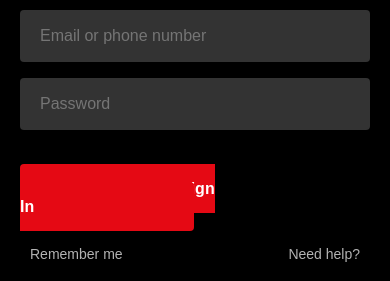
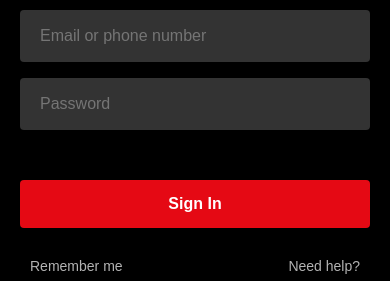
Before and after one commit to Leodiwas/Netflix-Clone-Responsive-Website, a plain HTML site: page signin.html in a window 390 px wide. Shown: the part 127-408 px from the top of the page. Drawn offline with Linux system fonts and the light colour scheme.

Commit message:
modified btn

```diff
--- a/style.css
+++ b/style.css
@@ -417,8 +417,10 @@ main .container > .features-seperator {
 }
 .sign-in_btn-container {
   margin-bottom: 30px;
+  display: inline-block;
 }
 .sign-in_btn {
+  display: inline-block;
   background: var(--color-btn-hover);
   text-decoration: none;
   padding: 16px 130px;
@@ -709,6 +711,13 @@ h2 {
   .sign-up_page-footer .container .footer-contents > .footer-info {
     gap: 75px;
   }
+  .sign-in_btn-container {
+    display: block;
+  }
+  .sign-in_btn {
+    display: block;
+    padding: 16px 0;
+  }
   /* bootstrap */
   .accordion-item {
     width: 88%;
@@ -858,9 +867,6 @@ h2 {
   .sign-up_page_body {
     background: none !important;
   }
-  .sign-in_btn {
-    padding: 16px 160px;
-  }
   .sign-in_page_contents {
     margin-bottom: 120px;
   }
```
